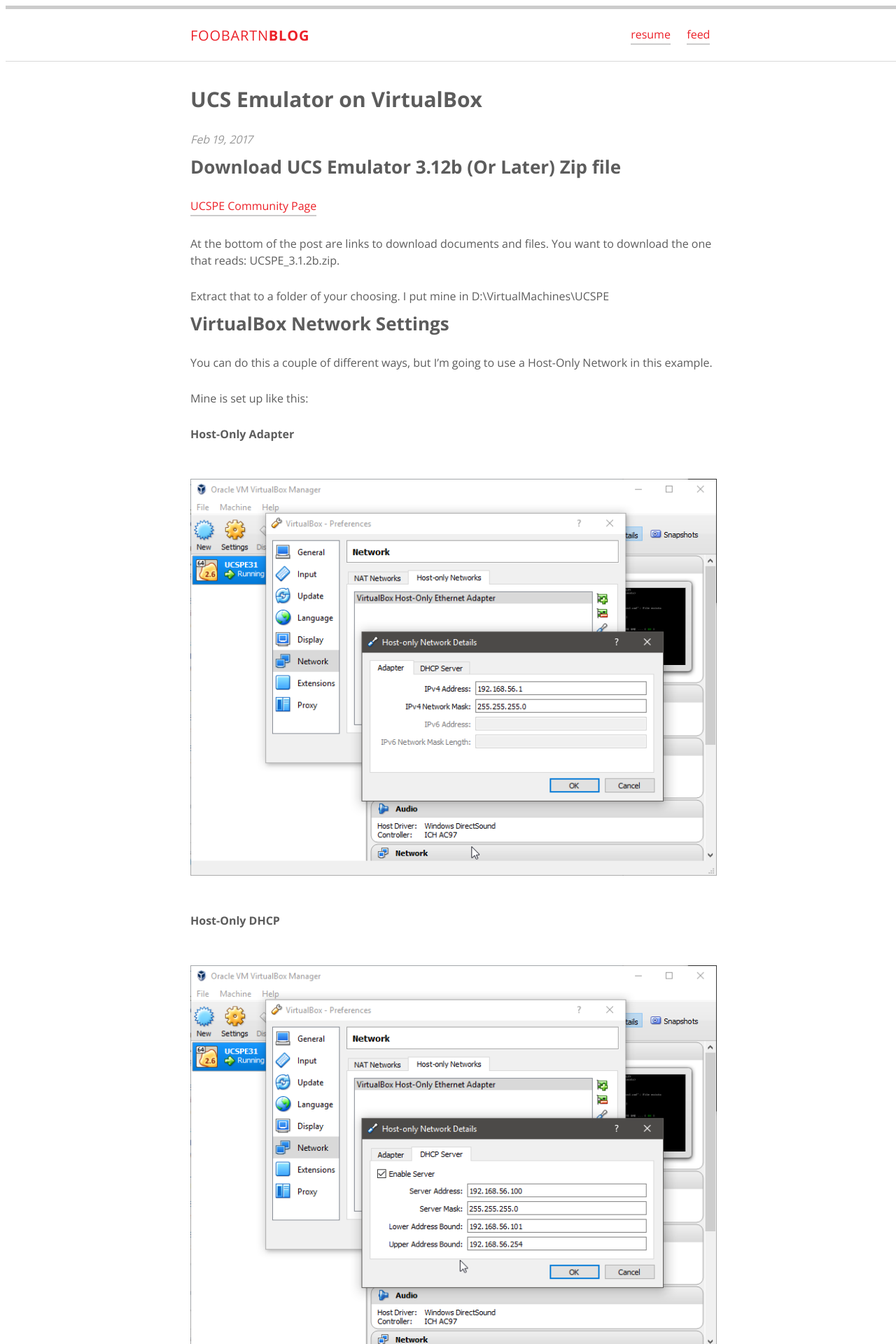
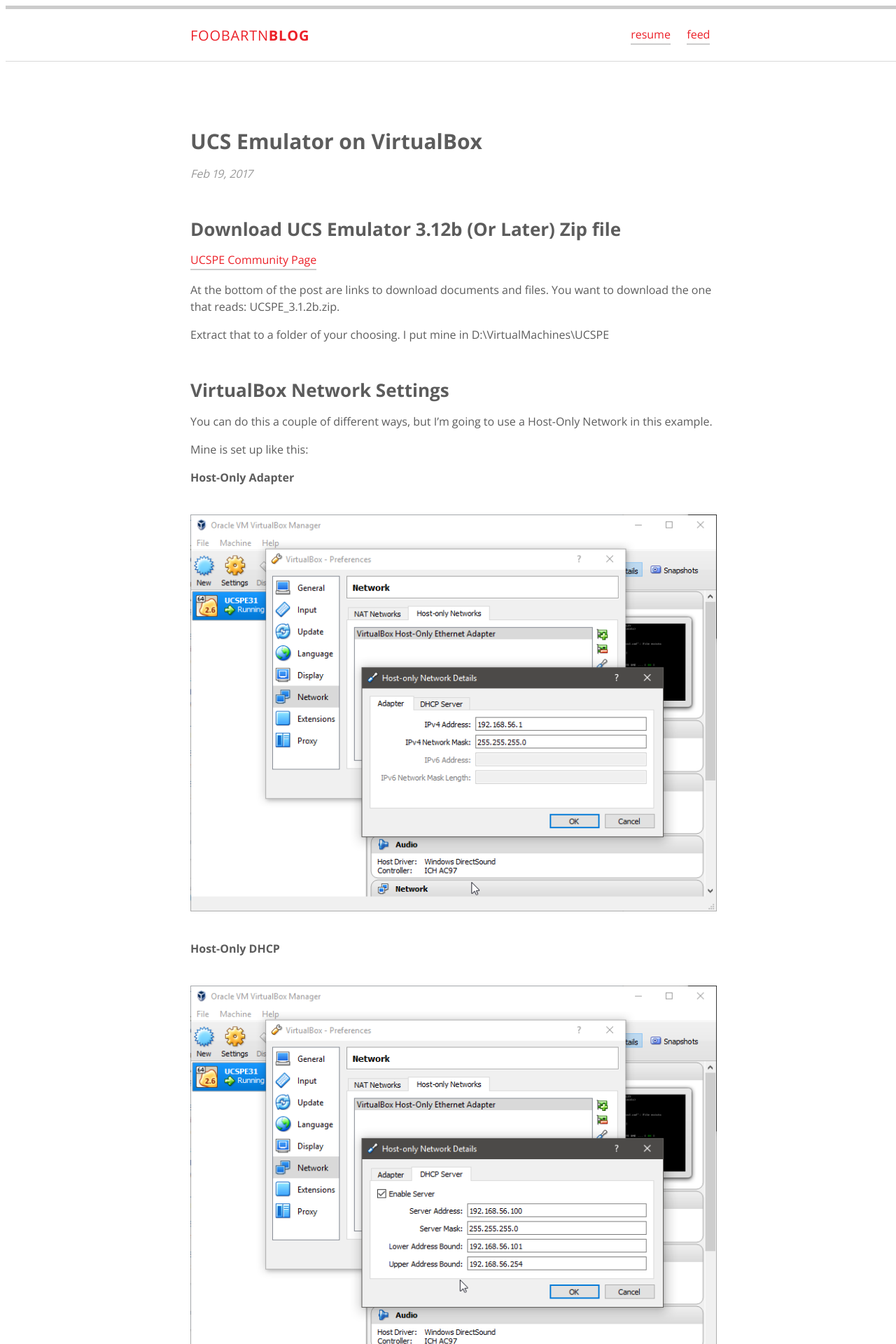
Before and after one commit to FooBartn/FooBartn.github.io, a Jekyll site: the page built from _posts/2017-02-19-ucs-emulator-on-virtualbox.md, in a window 1280 px wide. Shown: the top 1920 px of the page at 70% size. Built offline with Jekyll 4.4.1, drawn with Linux system fonts in a browser that asks for light colours; comment, search, counter and statistics services are not loaded.

Commit message:
changed linespacing between headers and paragraphs

```diff
--- a/assets/scss/base/_typography.scss
+++ b/assets/scss/base/_typography.scss
@@ -18,7 +18,7 @@
   font-family: $heading-font-family;
   font-size: $base-font-size;
   line-height: $heading-line-height;
-  margin: 0 0 $small-spacing;
+  margin: 2em 0 0 0;
   font-weight: 600;
 }
 
@@ -44,7 +44,7 @@
 }
 
 p {
-  margin: 1.7em 0 $small-spacing;
+  margin: 1em 0 $small-spacing;
 
   &.lead {
     font-size: rem(22);
```
